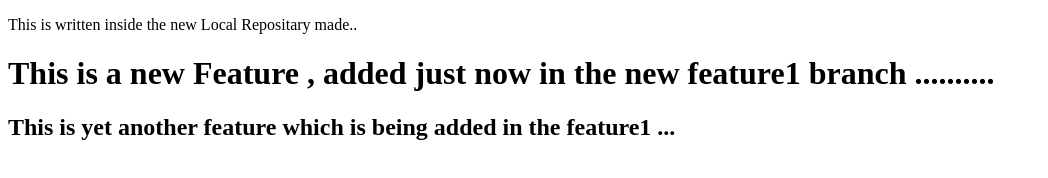
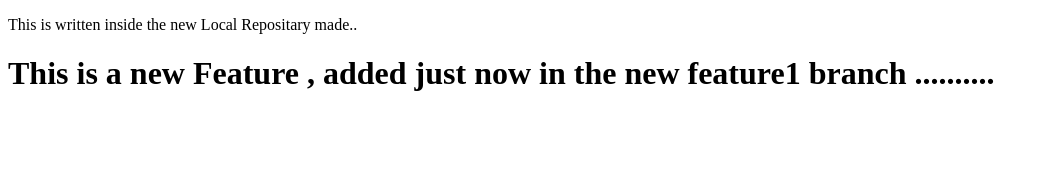
Before and after one commit to yashpreet47/localrepo, a plain HTML site: page index.html in a window 1280 px wide. Shown: the whole page, without its empty margins (0-1048 px from the left). Drawn offline with Linux system fonts and the light colour scheme.

Commit message:
line updated

```diff
--- a/index.html
+++ b/index.html
@@ -8,6 +8,6 @@
 <body>
     <p>This is written inside the new Local Repositary made..</p>
     <h1>This is a new Feature , added just now in the new feature1 branch ..........</h1>
-    <h2>This is yet another feature which is being added in the feature1 ...</h2>
+
 </body>
 </html>
```
